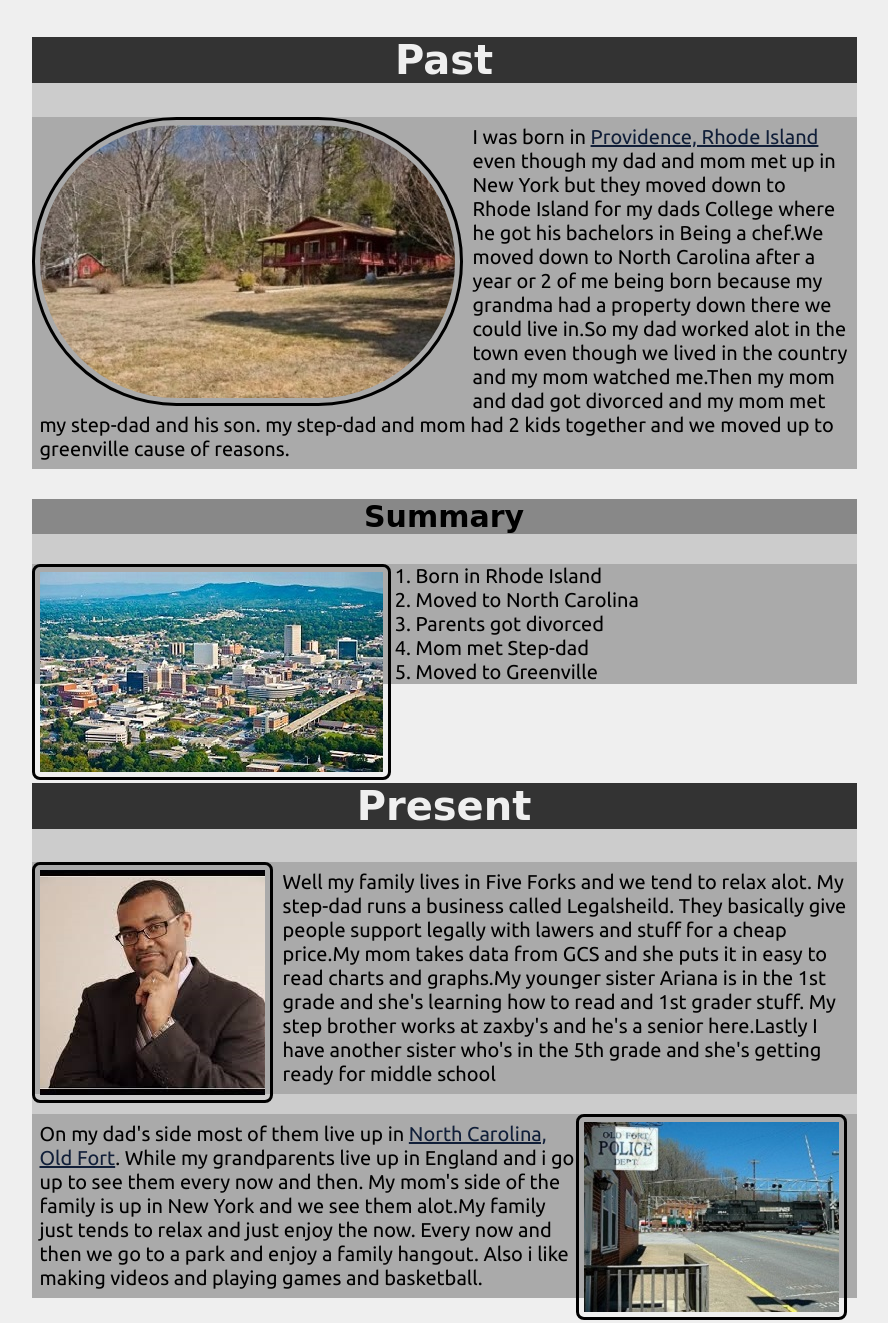
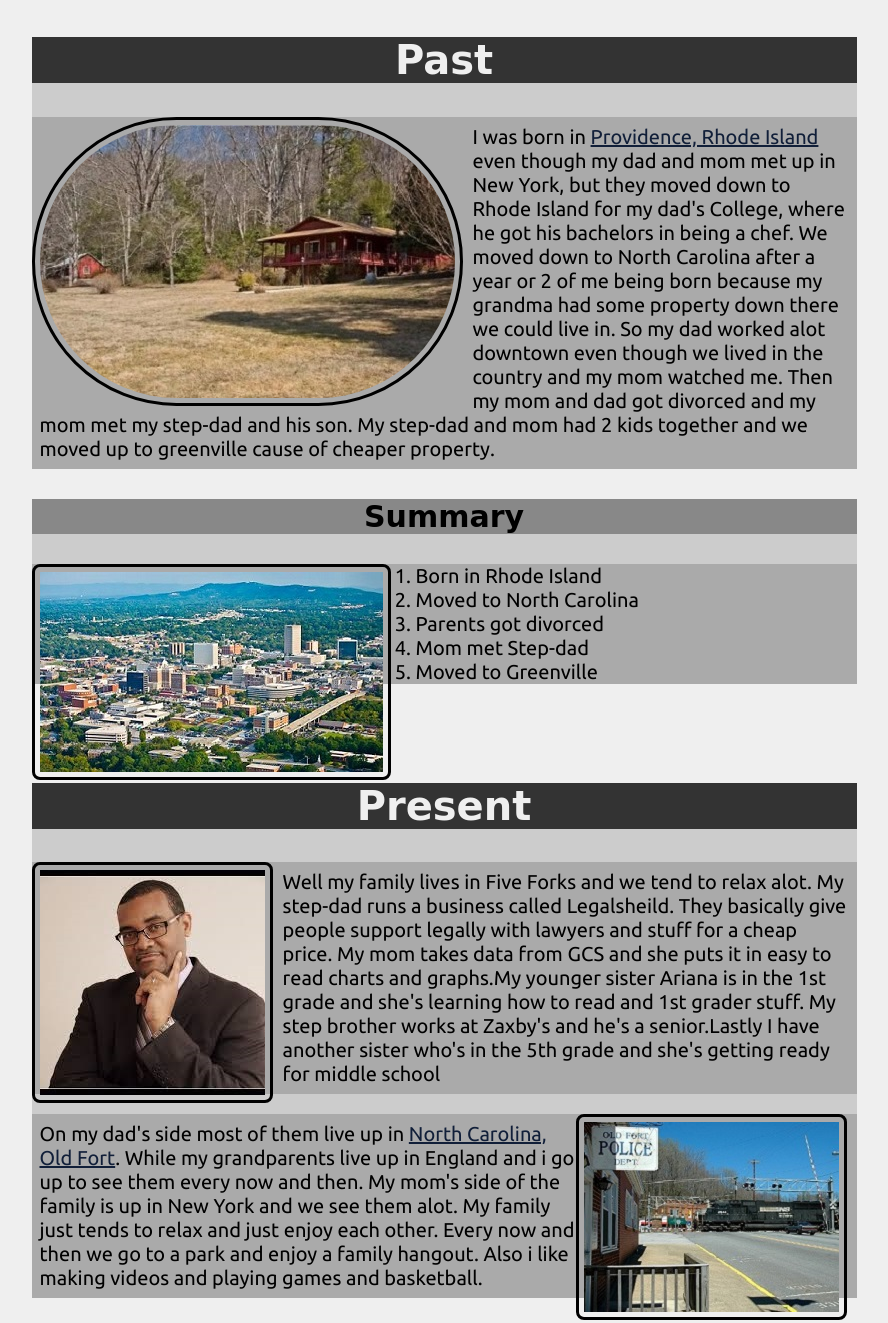
Before and after one commit to RareSwag/jadenlife, a plain HTML site: page index.html in a window 1280 px wide. Shown: the part 198-1521 px from the top of the page, without its empty margins (196-1084 px from the left). Drawn offline with Linux system fonts and the light colour scheme; a web font is replaced by a local one.

Commit message:
Update index.html

```diff
--- a/index.html
+++ b/index.html
@@ -23,10 +23,10 @@
     </header>
      <article>
     <img class="left" src="images/house.jpg" alt="my old house">
-        <p class="y">I was born in <a href="https://en.wikipedia.org/wiki/Rhode_Island">Providence, Rhode Island</a> even though my dad and mom met up in New York but they moved down to Rhode Island for my dads
-        College where he got his bachelors in Being a chef.We moved down to North Carolina after a year or 2 of me being born because my grandma
-        had a property down there we could live in.So my dad worked alot in the town even though we lived in the country and my mom watched me.Then my mom and dad
-        got divorced and my mom met my step-dad and his son. my step-dad and mom had 2 kids together and we moved up to greenville cause of reasons.</p>
+        <p class="y">I was born in <a href="https://en.wikipedia.org/wiki/Rhode_Island">Providence, Rhode Island</a> even though my dad and mom met up in New York, but they moved down to Rhode Island for my dad's
+        College, where he got his bachelors in being a chef. We moved down to North Carolina after a year or 2 of me being born because my grandma
+        had some property down there we could live in. So my dad worked alot downtown even though we lived in the country and my mom watched me. Then my mom and dad
+        got divorced and my mom met my step-dad and his son. My step-dad and mom had 2 kids together and we moved up to greenville cause of cheaper property.</p>
     </article>
 </section>
 <section>
@@ -67,16 +67,16 @@
     <article>
         <img alt="step-dad" src="images/travis.jpg" class="swag">
     <p>Well my family lives in Five Forks and we tend to relax alot. My step-dad runs a business called Legalsheild. They basically give people
-    support legally with lawers and stuff for a cheap price.My mom takes data from GCS and she puts it in easy to read charts and graphs.My younger sister
-    Ariana is in the 1st grade and she's learning how to read and 1st grader stuff. My step brother works at zaxby's and he's a senior here.Lastly
+    support legally with lawyers and stuff for a cheap price. My mom takes data from GCS and she puts it in easy to read charts and graphs.My younger sister
+    Ariana is in the 1st grade and she's learning how to read and 1st grader stuff. My step brother works at Zaxby's and he's a senior.Lastly
     I have another sister who's in the 5th grade and she's getting ready for middle school</p>
     </article>
 
     <article>
    <img class="right" src="images/oldfort.jpg" alt="old fort">
     <p>On my dad's side most of them live up in <a href="http://www.oldfort.org/">North Carolina, Old Fort</a>. While my grandparents live up in England
-    and i go up to see them every now and then. My mom's side of the family is up in New York and we see them alot.My family just tends to relax and
-    just enjoy the now. Every now and then we go to a park and enjoy a family hangout. Also i like making videos and playing games and basketball.</p>
+    and i go up to see them every now and then. My mom's side of the family is up in New York and we see them alot. My family just tends to relax and
+    just enjoy each other. Every now and then we go to a park and enjoy a family hangout. Also i like making videos and playing games and basketball.</p>
 </article>
 </section>
 
@@ -91,7 +91,7 @@
 <article>
    <p>
     When I grow up I wanna go to Full Sail University or <a href="http://www.unc.edu/">The University of North Carolina</a> and I wanna live somewhere in Greenville
-    or somewhere that has at least the same temperature.Also I want to have lots of money to do stuff so I wanna have a somewhat decent job. But I wanna be able to
+    or somewhere that has at least the same temperature. Also I want to have lots of money to do stuff so I wanna have a somewhat decent job. But I wanna be able to
     enjoy it also. I wanna stay connected with my family once I get done with college and stuff.
    </p>
 </article>
@@ -103,7 +103,7 @@
 
 <article>
     <ol>
-        <li>Graduated College</li>
+        <li>Graduate College</li>
         <li>Have a family</li>
         <li>Make Bank</li>
         <li>Go to china</li>
```
